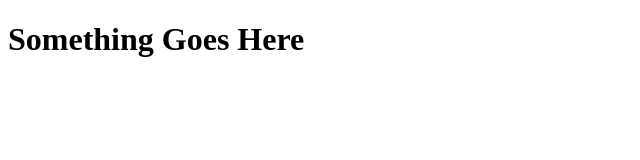
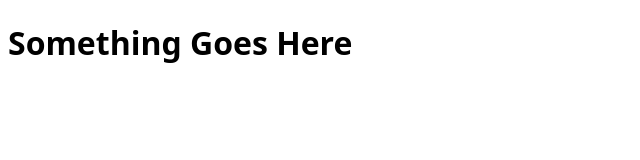
Before and after one commit to Wevah/wevah.github.io, a plain HTML site: page index.html in a window 1280 px wide. Shown: the whole page, without its empty margins (0-640 px from the left). Drawn offline with Linux system fonts and the light colour scheme.

Commit message:
font -> font-family
Whoops.

```diff
--- a/styles.css
+++ b/styles.css
@@ -2,5 +2,5 @@
 
 body {
 	max-width: 800px;
-	font: system-ui, 'SF Pro Regular', 'Helvetica Neue', sans-serif;
+	font-family: system-ui, 'SF Pro Regular', 'Helvetica Neue', sans-serif;
 }
```
